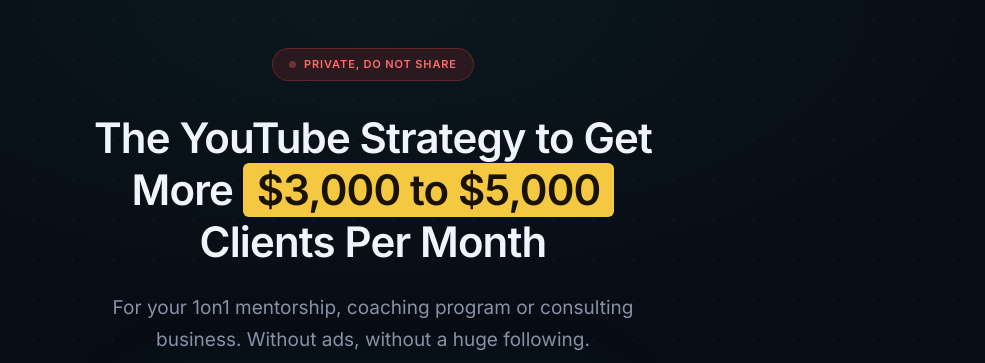
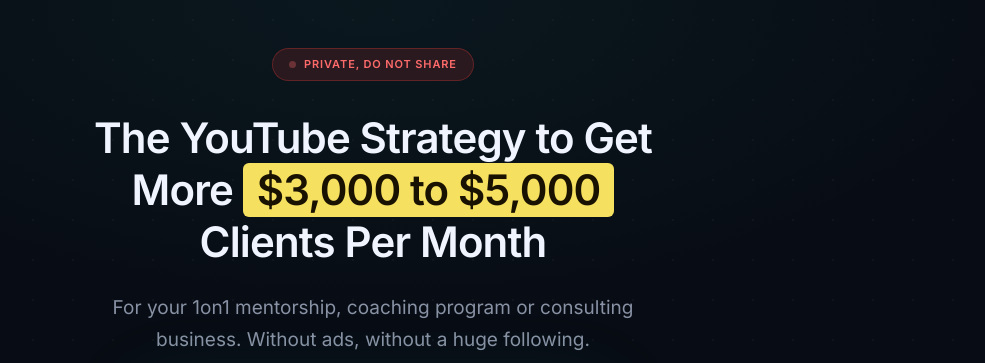
Before and after one commit to MoneychasingLT/Monetisore-website, a plain HTML site: page index.html in a window 1280 px wide. Shown: the top 363 px of the page, without its empty margins (267-1252 px from the left). Drawn offline with Linux system fonts and the light colour scheme.

Commit message:
Update index.html

```diff
--- a/index.html
+++ b/index.html
@@ -12,7 +12,7 @@
     --bg: #080c14;
     --bg2: #0d1320;
     --bg3: #111827;
-    --gold: #f5c842;
+    --gold: #f5e05f;
     --gold2: #e6b830;
     --teal: #2dd4bf;
     --white: #f0f4ff;
```
